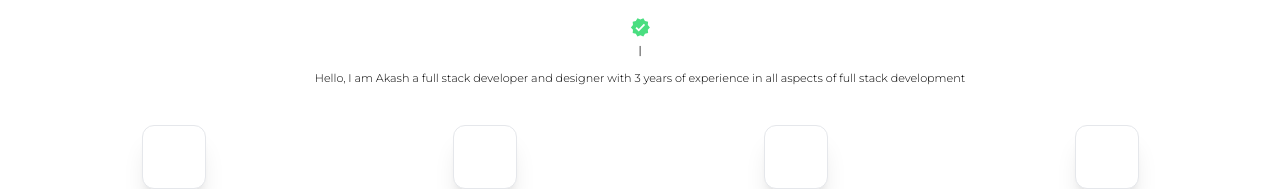
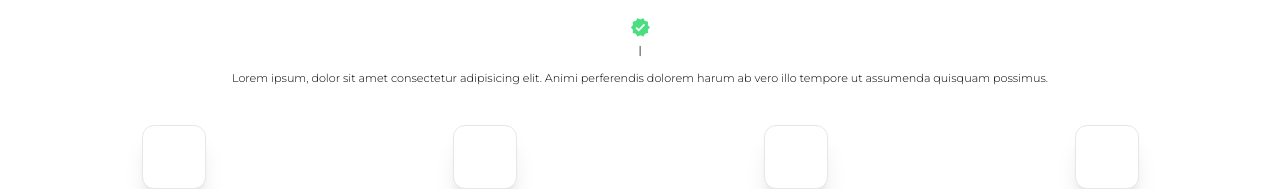
Before and after one commit to imohammedakash/TapSter, a Next.js app: page /profile in a window 1280 px wide. Shown: the part 203-392 px from the top of the page. Built offline with nearby package versions, Linux system fonts and the light colour scheme.

Commit message:
mvc developed

```diff
--- a/component/Profile/Profile.jsx
+++ b/component/Profile/Profile.jsx
@@ -91,8 +91,7 @@ const Profile = ({ id }) => {
         </h3>
         <div className=" py-2 mt-1 ">
           <p className="text-[0.7rem] w-full text-center font-light">
-            Hello, I am Akash a full stack developer and designer with 3 years of
-            experience in all aspects of full stack development
+            Lorem ipsum, dolor sit amet consectetur adipisicing elit. Animi perferendis dolorem harum ab vero illo tempore ut assumenda quisquam possimus.
           </p>
         </div>
 
```
